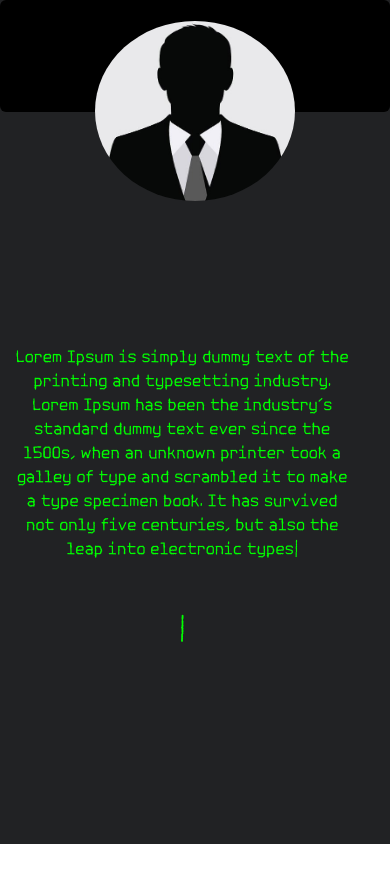
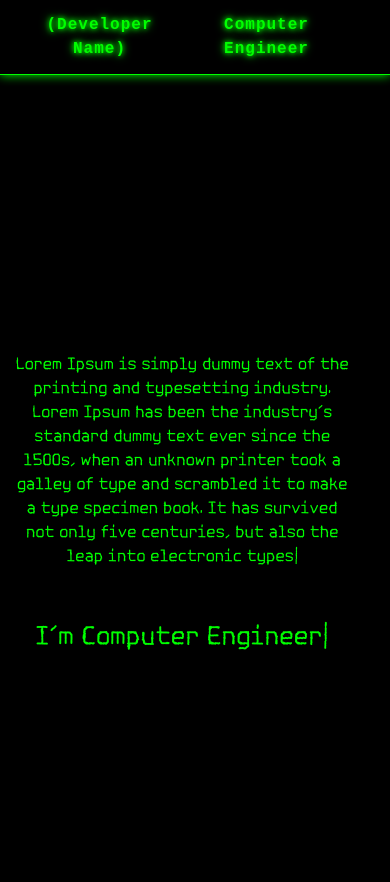
Before and after one commit to rcicekli/Developer-Portfolio, a React (Create React App) app: page / in a window 390 px wide. Shown: the top 882 px of the page. Before the commit the page ends 844 px from the top, so only its background shows below. Built offline with nearby package versions, Linux system fonts and the light colour scheme.

Commit message:
Responsive Feature Added

```diff
--- a/package.json
+++ b/package.json
@@ -14,6 +14,7 @@
     "prop-types": "^15.8.1",
     "react": "^18.2.0",
     "react-awesome-slider": "^4.1.0",
+    "react-bootstrap": "^2.10.10",
     "react-dom": "^18.2.0",
     "react-icons": "^4.7.1",
     "react-pro-sidebar": "^1.0.0-alpha.9",
--- a/src/App.css
+++ b/src/App.css
@@ -1,5 +1,14 @@
 .App {
-  text-align: center;
+  text-align: center
+}
+html,
+body,
+#root {
+  height: 100%;
+  margin: 0;
+  padding: 0;
+  overflow: hidden;
+  background-color: #000; /* Scroll'ı tamamen kapatmak istiyorsan */
 }
 
 .App-logo {
@@ -65,3 +74,32 @@
   opacity: 0.5;
   color: rgb(245, 235, 235);
 }
+.matrix-navbar {
+  background: rgba(0, 0, 0, 0.85);
+  padding: 0.6rem 1rem;
+  box-shadow: 0 0 10px #00ff00;
+  font-family: 'Courier New', Courier, monospace;
+  border-bottom: 1px solid #00ff00;
+}
+
+.matrix-text {
+  color: #00ff00;
+  text-shadow: 0 0 5px #00ff00, 0 0 10px #00ff00;
+  font-weight: bold;
+  font-size: 1.1rem;
+  letter-spacing: 1px;
+  user-select: none;
+}
+
+/* Responsive ayarlar */
+@media (max-width: 768px) {
+  .matrix-text {
+    font-size: 1rem;
+    text-align: center !important;
+    padding: 0.2rem 0;
+  }
+
+  .matrix-navbar {
+    flex-direction: column;
+  }
+}
--- a/src/App.js
+++ b/src/App.js
@@ -1,14 +1,22 @@
+// src/App.js
+import React, { useEffect,useState } from "react";
 import MyNav from "./components/MyNav";
-import React from "react";
 import Slider from "./components/Slider";
 import "./App.css";
+import "./styles.css"
+
 
 function App() {
+  const [navHeight, setNavHeight] = useState(0);
+   useEffect(() => {
+    document.title = "Developer Portfolio";
+  }, []);
+
+
   return (
-    <div className="App w-100">
-      <MyNav />
-
-      <Slider />
+    <div className="App">
+      <MyNav setNavHeight={setNavHeight} />
+      <Slider topSpacing={navHeight} />
     </div>
   );
 }
--- a/src/components/AboutMe.js
+++ b/src/components/AboutMe.js
@@ -1,29 +1,27 @@
 import React from "react";
 import TypeWriter from "typewriter-effect";
-import TypeWriter2 from "typewriter-effect";
 import { Row, Col } from "reactstrap";
 
 export default function AboutMe() {
   return (
     <div>
-      <Row className="container text-white mt-5 overflow-auto">
+      <Row className="container text-white overflow-hidden">
         <Col
-          style={{ marginTop: "50px", fontFamily: "Daktilo", color: "#00ff00" }}
+          style={{ marginTop: "10px", fontFamily: "Daktilo", color: "#00ff00" }}
           xs={12}
           sm={12}
         >
-          <div className="mt-5 mx-auto">
-            <TypeWriter2
+          <div className="mx-auto">
+            <TypeWriter
               options={{
                 autoStart: true,
                 loop: false,
-                delay: 15,
+                delay: 5,
               }}
               onInit={(TypeWriter) => {
                 TypeWriter.typeString(
                   "Lorem Ipsum is simply dummy text of the printing and typesetting industry. Lorem Ipsum has been the industry's standard dummy text ever since the 1500s, when an unknown printer took a galley of type and scrambled it to make a type specimen book. It has survived not only five centuries, but also the leap into electronic typesetting, remaining essentially unchanged. It was popularised in the 1960s with the release of Letraset sheets containing Lorem Ipsum passages, and more recently with desktop publishing software like Aldus PageMaker including versions of Lorem Ipsum."
-                )
-                .start();
+                ).start();
               }}
             />
           </div>
@@ -41,8 +39,8 @@ export default function AboutMe() {
                 delay: 30,
               }}
               onInit={(TypeWriter) => {
-                TypeWriter.pauseFor(12000)
-                  .typeString("Hello I'm Developer")
+                TypeWriter.pauseFor(3000)
+                  .typeString("Hello")
                   .pauseFor(1000)
                   .deleteAll()
                   .typeString("I'm Computer Engineer")
--- a/src/components/Contact.js
+++ b/src/components/Contact.js
@@ -45,8 +45,8 @@ export default class Contact extends Component {
   }
   render() {
     return (
-      <div style={{ marginTop: "400px" }}>
-        <div class="p-5 container">
+      <div style={{ marginTop: "20px" }}>
+        <div className="p-5 container">
           <div className=" row container mt-5  text-center  justify-content-center">
             <div
               className=" mb-3 "
@@ -62,8 +62,7 @@ export default class Contact extends Component {
             </div>
           </div>
           <form onSubmit={this.handleSubmit}>
-            <div className="mx-auto row">
-              <label className="form-label col-lg-12">Name</label>
+            <div className="mx-auto row p-3 ">
               <input
                 style={{
                   backgroundColor: "rgba(255, 255, 255, 0.4)",
@@ -77,7 +76,6 @@ export default class Contact extends Component {
                 aria-describedby="helpId"
                 onChange={this.handleChange}
               />
-              <label className="form-label col-lg-12">Email</label>
               <input
                 style={{
                   backgroundColor: "rgba(255, 255, 255, 0.4)",
@@ -91,7 +89,6 @@ export default class Contact extends Component {
                 aria-describedby="helpId"
                 onChange={this.handleChange}
               />
-              <label className="form-label col-lg-12">Message</label>
 
               <textarea
                 style={{
@@ -108,7 +105,7 @@ export default class Contact extends Component {
               <div>
                 <Button
                   type="submit"
-                  style={{ fontFamily: "Daktilo" }}
+                  style={{ fontFamily: "Daktilo", color: "#00ff00" }}
                   className="bg-transparent mt-2 fw-bold"
                 >
                   Send
@@ -118,28 +115,28 @@ export default class Contact extends Component {
           </form>
 
           <div className="">
-            <div style={{ color: "#00ff00" }} class="snowflake">
+            <div style={{ color: "#00ff00" }} className="snowflake">
               <FaJava />
             </div>
-            <div style={{ color: "#00ff00" }} class="snowflake">
+            <div style={{ color: "#00ff00" }} className="snowflake">
               <FaCss3 />
             </div>
-            <div style={{ color: "#00ff00" }} class="snowflake">
+            <div style={{ color: "#00ff00" }} className="snowflake">
               <FaGoogle />
             </div>
-            <div style={{ color: "#00ff00" }} class="snowflake">
+            <div style={{ color: "#00ff00" }} className="snowflake">
               <FaJs />
             </div>
-            <div style={{ color: "#00ff00" }} class="snowflake">
+            <div style={{ color: "#00ff00" }} className="snowflake">
               <FaPython />
             </div>
-            <div style={{ color: "#00ff00" }} class="snowflake">
+            <div style={{ color: "#00ff00" }} className="snowflake">
               <FaGithub />
             </div>
-            <div style={{ color: "#00ff00" }} class="snowflake">
+            <div style={{ color: "#00ff00" }} className="snowflake">
               <FaBootstrap />
             </div>
-            <div style={{ color: "#00ff00" }} class="snowflake">
+            <div style={{ color: "#00ff00" }} className="snowflake">
               <FaPhp />
             </div>
           </div>
--- a/src/components/MyNav.js
+++ b/src/components/MyNav.js
@@ -1,56 +1,37 @@
+import React, { useEffect, useRef } from "react";
 import Container from "react-bootstrap/Container";
 import Navbar from "react-bootstrap/Navbar";
-import React from "react";
-import { Col, NavbarText } from "reactstrap";
-import developerImage from "../assets/developerr.JPG";
-import { Row } from "reactstrap";
+import Row from "react-bootstrap/Row";
+import Col from "react-bootstrap/Col";
+import "../App.css"; // Özel stil dosyasını ekliyoruz
 
-export default function MyNav() {
+export default function MyNav({ setNavHeight }) {
+  const navRef = useRef(null);
+
+  useEffect(() => {
+    const updateHeight = () => {
+      if (navRef.current) {
+        setNavHeight(navRef.current.offsetHeight);
+      }
+    };
+
+    updateHeight();
+    window.addEventListener("resize", updateHeight);
+    return () => window.removeEventListener("resize", updateHeight);
+  }, [setNavHeight]);
+
   return (
-    <div
-      className="fixed-top mx-autorounded-5 rounded p-5 "
-      style={{ backgroundColor: "#000", fontFamily: "Daktilo" }}
-    >
-      <Row>
-        <Navbar expand="lg">
-          <Container className="position-relative d-flex align-items-center justify-content-center">
-            {" "}
-            <Col
-              lg={6}
-              className="justify-content-center d-flex align-items center"
-            >
-              {/* lg haricindeki screenlerde gizle */}
-              <NavbarText
-                style={{ color: "#00ff00" }}
-                className="d-none d-lg-block m-auto h3 p-3"
-              >
-                Developer Name
-              </NavbarText>
-            </Col>
-            <div className="position-absolute " style={{ marginTop: "110px" }}>
-              <img
-                className="rounded-circle"
-                src={developerImage}
-                alt="İmageProfile"
-                width={200}
-                height={180}
-              ></img>
-            </div>
-            <Col
-              lg={6}
-              className="justify-content-center d-flex align-items center"
-            >
-              {/* lg haricindeki screenlerde gizle */}
-              <NavbarText
-                style={{ color: "#00ff00" }}
-                className="d-none d-lg-block  m-auto h3 p-3"
-              >
-                Computer Engineer
-              </NavbarText>
-            </Col>
-          </Container>
-        </Navbar>
-      </Row>
-    </div>
+    <Navbar ref={navRef} className="matrix-navbar" fixed="top">
+      <Container fluid>
+        <Row className="w-100 align-items-center justify-content-between text-center">
+          <Col xs="6" className="text-start matrix-text">
+            (Developer Name)
+          </Col>
+          <Col xs="6" className="text-end matrix-text">
+            Computer Engineer
+          </Col>
+        </Row>
+      </Container>
+    </Navbar>
   );
 }
--- a/src/components/Projects.js
+++ b/src/components/Projects.js
@@ -13,7 +13,7 @@ import TypeWriter from "typewriter-effect";
 
 export default function Projects() {
   return (
-    <div style={{ marginTop: "400px" }}>
+    <div className="container p-5 mt-5" style={{ marginTop: "20px" }}>
       <div className="p-5 container ">
         <div className=" row container mt-5  text-center  justify-content-center">
           <div
@@ -29,18 +29,12 @@ export default function Projects() {
             />
           </div>
 
-          <div class="col-lg-4 m-1 col-sm-12 col-md-12 col-12 mx-5 mb-2 ">
+          <div className="col-lg-4 m-1 col-sm-12 col-md-12 col-12 mx-5  mb-2 ">
             <div
-              class="dil card  rounded-4 "
+              className="dil card  rounded-4 "
               style={{ backgroundColor: "rgba(255, 255, 255, 0.4)" }}
             >
-              <div class="card-body">
-                <h1
-                  class="card-title "
-                  style={{ color: "#000", fontSize: "80px" }}
-                >
-                  <FaGithub />
-                </h1>
+              {" "}
               <a
                 href="https://github.com/rcicekli"
                 target="_blank"
@@ -48,23 +42,23 @@ export default function Projects() {
                 className="card-title text-decoration-none "
                 style={{ color: "#000", fontSize: "20px" }}
               >
-                  OpenWeatherMap Turkey
-                </a>
-              </div>
-            </div>
-          </div>
-          <div class="col-lg-4 m-1 col-sm-12 col-md-12  col-12  mx-5  mb-2  ">
-            <div
-              class="dil card  rounded-4 "
-              style={{ backgroundColor: "rgba(255, 255, 255, 0.4)" }}
-            >
-              <div class="card-body">
+                <div className="card-body">
                   <h1
-                  class="card-title"
+                    className="card-title "
                     style={{ color: "#000", fontSize: "80px" }}
                   >
                     <FaGithub />
                   </h1>
+                  Github Project
+                </div>
+              </a>
+            </div>
+          </div>
+          <div className="col-lg-4 m-1 col-sm-12 col-md-12 col-12 mx-5  mb-2   ">
+            <div
+              className="dil card  rounded-4 "
+              style={{ backgroundColor: "rgba(255, 255, 255, 0.4)" }}
+            >
               <a
                 href="https://github.com/rcicekli"
                 target="_blank"
@@ -72,23 +66,24 @@ export default function Projects() {
                 className="card-title text-decoration-none "
                 style={{ color: "#000", fontSize: "20px" }}
               >
-                  Restaurant Website React
-                </a>
-              </div>
-            </div>
-          </div>
-          <div class="col-lg-4 m-1 col-sm-12 col-md-12 col-12 mx-5  mb-2 ">
-            <div
-              class="dil card  rounded-4"
-              style={{ backgroundColor: "rgba(255, 255, 255, 0.4)" }}
-            >
-              <div class="card-body">
+                <div className="card-body">
                   <h1
-                  class="card-title"
+                    className="card-title"
                     style={{ color: "#000", fontSize: "80px" }}
                   >
                     <FaGithub />
                   </h1>
+                  Github Project
+                </div>
+              </a>
+            </div>
+          </div>
+          <div className="col-lg-4 m-1 col-sm-12 col-md-12 col-12 mx-5  mb-2 ">
+            <div
+              className="dil card  rounded-4"
+              style={{ backgroundColor: "rgba(255, 255, 255, 0.4)" }}
+            >
+
               <a
                 href="https://github.com/rcicekli"
                 target="_blank"
@@ -96,23 +91,24 @@ export default function Projects() {
                 className="card-title text-decoration-none "
                 style={{ color: "#000", fontSize: "20px" }}
               >
-                  Php Laravel Admin
-                </a>
-              </div>
-            </div>
-          </div>
-          <div class="col-lg-4 m-1 col-sm-12 col-md-12 col-12 mx-5  mb-2 ">
-            <div
-              class="dil card  rounded-4"
-              style={{ backgroundColor: "rgba(255, 255, 255, 0.4)" }}
-            >
-              <div class="card-body">
+                <div className="card-body">
                   <h1
-                  class="card-title"
+                    className="card-title"
                     style={{ color: "#000", fontSize: "80px" }}
                   >
                     <FaGithub />
                   </h1>
+                 Github Project
+                </div>
+              </a>
+            </div>
+          </div>
+          <div className="col-lg-4 m-1 col-sm-12 col-md-12 col-12 mx-5  mb-2 ">
+            <div
+              className="dil card  rounded-4"
+              style={{ backgroundColor: "rgba(255, 255, 255, 0.4)" }}
+            >
+
               <a
                 href="https://github.com/rcicekli"
                 target="_blank"
@@ -120,35 +116,42 @@ export default function Projects() {
                 className="card-title text-decoration-none "
                 style={{ color: "#000", fontSize: "20px" }}
               >
-                  Todo-List Redux
+                <div className="card-body">
+                  <h1
+                    className="card-title"
+                    style={{ color: "#000", fontSize: "80px" }}
+                  >
+                    <FaGithub />
+                  </h1>
+                  Github Project
+                </div>
               </a>
             </div>
           </div>
         </div>
-        </div>
         <div className="d-none d-lg-block">
-          <div style={{ color: "#00ff00" }} class="snowflake">
+          <div style={{ color: "#00ff00" }} className="snowflake">
             <FaJava />
           </div>
-          <div style={{ color: "#00ff00" }} class="snowflake">
+          <div style={{ color: "#00ff00" }} className="snowflake">
             <FaCss3 />
           </div>
-          <div style={{ color: "#00ff00" }} class="snowflake">
+          <div style={{ color: "#00ff00" }} className="snowflake">
             <FaGoogle />
           </div>
-          <div style={{ color: "#00ff00" }} class="snowflake">
+          <div style={{ color: "#00ff00" }} className="snowflake">
             <FaJs />
           </div>
-          <div style={{ color: "#00ff00" }} class="snowflake">
+          <div style={{ color: "#00ff00" }} className="snowflake">
             <FaPython />
           </div>
-          <div style={{ color: "#00ff00" }} class="snowflake">
+          <div style={{ color: "#00ff00" }} className="snowflake">
             <FaGithub />
           </div>
-          <div style={{ color: "#00ff00" }} class="snowflake">
+          <div style={{ color: "#00ff00" }} className="snowflake">
             <FaBootstrap />
           </div>
-          <div style={{ color: "#00ff00" }} class="snowflake">
+          <div style={{ color: "#00ff00" }} className="snowflake">
             <FaPhp />
           </div>
         </div>
--- a/src/components/Skills.js
+++ b/src/components/Skills.js
@@ -1,4 +1,4 @@
-import React from "react";
+
 import {
   FaBootstrap,
   FaCss3,
@@ -16,11 +16,12 @@ import TypeWriter from "typewriter-effect";
 
 export default function Skills() {
   return (
-    <div style={{ marginTop: "300px" }}>
+    <div className="container p-5 mt-5 "
+    style={{ marginTop: "20px" }}>
       <div className="mt-5">
         <div className=" row container mt-5  text-center  justify-content-center mx-auto ">
           <div
-            className="d-none d-md-block mb-3 "
+            className="d-none d-md-block m-5 "
             style={{ fontFamily: "Daktilo", color: "#00ff00" }}
           >
             <TypeWriter
@@ -31,7 +32,7 @@ export default function Skills() {
               }}
             />
           </div>
-          <div className="col-lg-3 m-1 col-sm-12 col-md-3 col-12 mx-5 mb-2 my-auto">
+          <div className="col-lg-3 m-1 col-sm-12 col-md-12 col-12 mx-5 mb-2 my-auto">
             <div
               className="dil card  rounded-4 "
               style={{ backgroundColor: "rgba(255, 255, 255, 0.4)" }}
@@ -46,7 +47,7 @@ export default function Skills() {
               </div>
             </div>
           </div>
-          <div className="col-lg-3 m-1 col-sm-12 col-md-3  col-12  mx-5  mb-2  ">
+          <div className="col-lg-3 m-1 col-sm-12 col-md-12  col-12  mx-5  mb-2  ">
             <div
               className="dil card  rounded-4 "
               style={{ backgroundColor: "rgba(255, 255, 255, 0.4)" }}
@@ -61,7 +62,7 @@ export default function Skills() {
               </div>
             </div>
           </div>
-          <div className="col-lg-3 m-1 col-sm-12 col-md-3 col-12 mx-5  mb-2 ">
+          <div className="col-lg-3 m-1 col-sm-12 col-md-12 col-12 mx-5  mb-2 ">
             <div
               className="dil card  rounded-4"
               style={{ backgroundColor: "rgba(255, 255, 255, 0.4)" }}
@@ -76,7 +77,7 @@ export default function Skills() {
               </div>
             </div>
           </div>
-          <div className="col-lg-3 m-1 col-sm-12 col-md-3 col-12 mx-5  mb-2 ">
+          <div className="col-lg-3 m-1 col-sm-12 col-md-12 col-12 mx-5  mb-2 ">
             <div
               className="dil card  rounded-4"
               style={{ backgroundColor: "rgba(255, 255, 255, 0.4)" }}
@@ -91,7 +92,7 @@ export default function Skills() {
               </div>
             </div>
           </div>
-          <div className="col-lg-3 m-1 col-sm-12 col-md-3 col-12 mx-5  mb-2 ">
+          <div className="col-lg-3 m-1 col-sm-12 col-md-12 col-12 mx-5  mb-2 ">
             <div
               className="dil card  rounded-4"
               style={{ backgroundColor: "rgba(255, 255, 255, 0.4)" }}
@@ -106,7 +107,7 @@ export default function Skills() {
               </div>
             </div>
           </div>{" "}
-          <div className="col-lg-3 m-1 col-sm-12 col-md-3 col-12 mx-5  mb-2 ">
+          <div className="col-lg-3 m-1 col-sm-12 col-md-12 col-12 mx-5  mb-2 ">
             <div
               className="dil card  rounded-4"
               style={{ backgroundColor: "rgba(255, 255, 255, 0.4)" }}
@@ -121,7 +122,7 @@ export default function Skills() {
               </div>
             </div>
           </div>{" "}
-          <div className="col-lg-3 m-1 col-sm-12 col-md-3 col-12 mx-5  mb-2 ">
+          <div className="col-lg-3 m-1 col-sm-12 col-md-12 col-12 mx-5  mb-2 ">
             <div
               className="dil card  rounded-4"
               style={{ backgroundColor: "rgba(255, 255, 255, 0.4)" }}
@@ -136,7 +137,7 @@ export default function Skills() {
               </div>
             </div>
           </div>{" "}
-          <div className="col-lg-3 m-1  col-sm-12 col-md-3 col-12 mx-5  mb-2 ">
+          <div className="col-lg-3 m-1  col-sm-12 col-md-12 col-12 mx-5  mb-2 ">
             <div
               className=" dil card  rounded-4"
               style={{ backgroundColor: "rgba(255, 255, 255, 0.4)" }}
@@ -151,7 +152,7 @@ export default function Skills() {
               </div>
             </div>
           </div>
-          <div className="col-lg-3 m-1  col-sm-12 col-md-3 col-12 mx-5  mb-2  ">
+          <div className="col-lg-3 m-1  col-sm-12 col-md-12 col-12 mx-5  mb-2  ">
             <div
               className=" dil card  rounded-4"
               style={{ backgroundColor: "rgba(255, 255, 255, 0.4)" }}
--- a/src/components/Slider.js
+++ b/src/components/Slider.js
@@ -1,6 +1,6 @@
 import React from "react";
 import AwesomeSlider from "react-awesome-slider";
-import style from "../styles.css";
+import "react-awesome-slider/dist/styles.css";
 import "react-awesome-slider/dist/custom-animations/cube-animation.css";
 
 import AboutMe from "./AboutMe";
@@ -8,19 +8,22 @@ import Skills from "./Skills";
 import Projects from "./Projects";
 import Contact from "./Contact";
 
-export default function Slider() {
-  const slider = (
-    <div>
+
+export default function Slider({ topSpacing }) {
+  return (
+    <div
+    className="awssld--fill-parent"
+      style={{
+        marginTop: topSpacing,
+        height: `calc(100vh - ${topSpacing}px)`,
+      }}
+    >
       <AwesomeSlider
-        style={{ backgroundColor: "#000" }}
-        cssModule={style}
+        bullets={false}
         fillParent={true}
-        bullets={false}
-        mobileTouch={true}
-
-        animation="cubeAnimation"
-      >
-        <div>
+      animation="cubeAnimation"
+       >
+     <div>
           <AboutMe />{" "}
         </div>
         <div>
@@ -33,8 +36,7 @@ export default function Slider() {
         <div>
           <Contact />{" "}
         </div>
-      </AwesomeSlider>
+          </AwesomeSlider>
     </div>
   );
-  return <div>{slider}</div>;
 }
--- a/src/styles.css
+++ b/src/styles.css
@@ -33,7 +33,7 @@
   --organic-arrow-border-radius: 0;
   --control-bullet-color: #6a6a6a;
   --control-bullet-active-color: #6a6a6a;
-  --content-background-color: #212224;
+  --content-background-color: rgba(0, 0, 0, 0.90);
 }
 
 .awssld {
@@ -269,10 +269,8 @@
 }
 
 .awssld--fill-parent {
-  position: absolute !important;
-  width: 100% !important;
-  height: 100% !important;
-  top: 0;
+  position: absolute;
+  width: 100% ;
   left: 0;
 }
 
@@ -595,61 +593,61 @@
 }
 
 .snowflake:nth-of-type(0) {
-  left: 30%;
+  left: 5%;
   -webkit-animation-delay: 0s, 0s;
   animation-delay: 0s, 0s
 }
 
 .snowflake:nth-of-type(1) {
-  left: 40%;
+  left: 15%;
   -webkit-animation-delay: 1s, 1s;
   animation-delay: 1s, 1s
 }
 
 .snowflake:nth-of-type(2) {
-  left: 60%;
+  left: 20%;
   -webkit-animation-delay: 6s, .5s;
   animation-delay: 6s, .5s
 }
 
 .snowflake:nth-of-type(3) {
-  left: 70%;
+  left: 35%;
   -webkit-animation-delay: 4s, 2s;
   animation-delay: 4s, 2s
 }
 
 .snowflake:nth-of-type(4) {
-  left: 62%;
+  left: 50%;
   -webkit-animation-delay: 2s, 2s;
   animation-delay: 2s, 2s
 }
 
 .snowflake:nth-of-type(5) {
-  left: 55%;
+  left: 60%;
   -webkit-animation-delay: 8s, 3s;
   animation-delay: 8s, 3s
 }
 
 .snowflake:nth-of-type(6) {
-  left: 30%;
+  left: 70%;
   -webkit-animation-delay: 6s, 2s;
   animation-delay: 6s, 2s
 }
 
 .snowflake:nth-of-type(7) {
-  left: 25%;
+  left: 80%;
   -webkit-animation-delay: 2.5s, 1s;
   animation-delay: 2.5s, 1s
 }
 
 .snowflake:nth-of-type(8) {
-  left: 32%;
+  left: 85%;
   -webkit-animation-delay: 1s, 0s;
   animation-delay: 1s, 0s
 }
 
 .snowflake:nth-of-type(9) {
-  left: 41%;
+  left: 90%;
   -webkit-animation-delay: 3s, 1.5s;
   animation-delay: 3s, 1.5s
 }
```
Also changed, not shown: 2 other files (tests, documents, lock files or other folders). Lines whose indentation alone changed are shown as unchanged.
